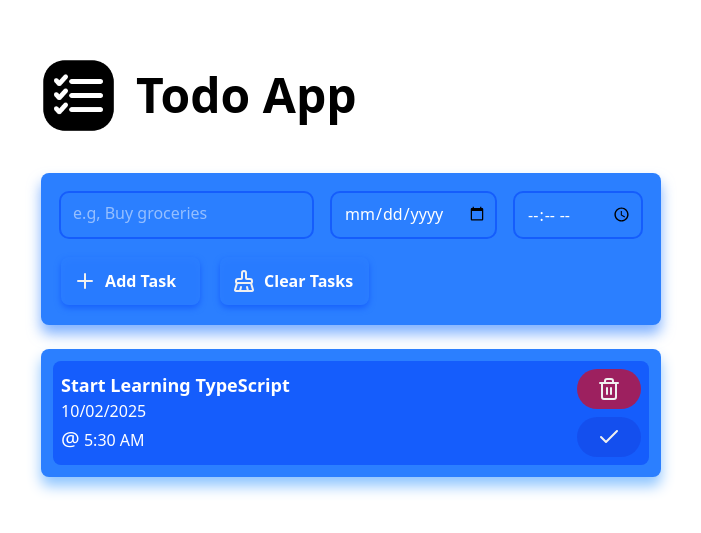
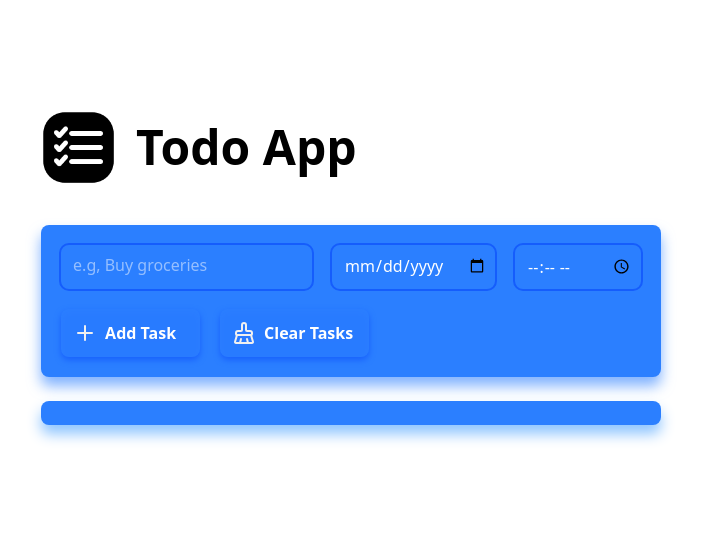
Before and after one commit to mikyasengidasew/Todo-App, a React (Vite) app: page / in a window 1280 px wide. Shown: the part 133-666 px from the top of the page, without its empty margins (289-990 px from the left). Built offline with nearby package versions, Linux system fonts and the light colour scheme.

Commit message:
Implement add todo item functionality

```diff
--- a/src/Todo.jsx
+++ b/src/Todo.jsx
@@ -14,10 +14,22 @@ import checkedIconWhite from "./assets/icons/icon-checked-white.svg";
 
 function Todo() {
   const [formData, setFormData] = useState({
-    "text-input": "",
-    "date-input": "",
-    "time-input": "",
+    text: "",
+    date: "",
+    time: "",
   });
+  const [todos, setTodos] = useState([]);
+
+  const addTodos = () => {
+    const todoItem = {
+      id: crypto.randomUUID(),
+      completed: false,
+      text: formData.text,
+      date: formData.date,
+      time: formData.time,
+    };
+    setTodos((prev) => [...prev, todoItem]);
+  };
 
   const handleChange = (e) => {
     const { name, value } = e.target;
@@ -25,6 +37,11 @@ function Todo() {
       ...prev,
       [name]: value,
     }));
+    console.log(e);
+  };
+
+  const handleSubmit = (e) => {
+    e.preventDefault();
   };
 
   return (
@@ -41,7 +58,7 @@ function Todo() {
         <main className="grid gap-3">
           <form
             className="grid gap-5 justify-items-center bg-blue-500 p-5 rounded-lg drop-shadow-xl drop-shadow-blue-500/60"
-            onSubmit={(e) => e.preventDefault()}
+            onSubmit={handleSubmit}
           >
             <fieldset className="flex gap-5">
               <label
@@ -55,9 +72,9 @@ function Todo() {
                 hover:outline-3 focus:outline-blue-700 focus:outline-3"
                 type="text"
                 id="text-input"
-                name="text-input"
+                name="text"
                 placeholder="e.g, Buy groceries"
-                value={formData["text-input"]}
+                value={formData.text}
                 onChange={handleChange}
               />
               <label
@@ -69,9 +86,9 @@ function Todo() {
               <input
                 className="outline-2 border-0 outline-blue-600 pl-3 pb-0.5 pr-2 rounded-lg cursor-pointer text-white hover:outline-3 focus:outline-blue-700 focus:outline-3"
                 type="date"
-                name="date-input"
                 id="date-input"
-                value={formData["date-input"]}
+                name="date"
+                value={formData.date}
                 onChange={handleChange}
               />
               <label
@@ -84,8 +101,8 @@ function Todo() {
                 className="outline-2 border-0 outline-blue-600 pl-3 pr-2 rounded-lg cursor-pointer text-white hover:outline-3 focus:outline-blue-700 focus:outline-3"
                 type="time"
                 id="time-input"
-                name="time-input"
-                value={formData["time-input"]}
+                name="time"
+                value={formData.time}
                 onChange={handleChange}
               />
             </fieldset>
@@ -95,6 +112,7 @@ function Todo() {
                 type="submit"
                 aria-label="Add Task"
                 title="Add task"
+                onClick={addTodos}
               >
                 <img src={addIconWhite} alt="" />
                 <span>Add Task</span>
@@ -112,15 +130,18 @@ function Todo() {
           </form>
           <div id="error-message"></div>
           <ul className="grid gap-3 bg-blue-500 text-white p-3 rounded-lg drop-shadow-xl drop-shadow-blue-300">
-            <li className="flex justify-between items-center p-2 bg-blue-600 rounded-lg cursor-pointer transition-all ease-in-out duration-100 hover:translate-x-[.5px] hover:translate-y-[-.5px]">
+            {todos.map((todo) => {
+              return (
+                <li
+                  className="flex justify-between items-center p-2 bg-blue-600 rounded-lg cursor-pointer transition-all ease-in-out duration-100 hover:translate-x-[.5px] hover:translate-y-[-.5px]"
+                  key={todo.id}
+                >
                   <div className="grid">
-                <span className="font-semibold text-lg">
-                  Start Learning TypeScript
-                </span>
-                <span className="">10/02/2025</span>
+                    <span className="font-semibold text-lg">{todo.text}</span>
+                    <span className="">{todo.date}</span>
                     <span className="font-medium">
                       {/* Link this at to the time input field */}
-                  <span className="text-[1.3rem]">@</span> 5:30 AM
+                      <span className="text-[1.3rem]">@</span> {todo.time}
                     </span>
                   </div>
                   <div className="grid gap-2">
@@ -142,6 +163,8 @@ function Todo() {
                     </button>
                   </div>
                 </li>
+              );
+            })}
           </ul>
         </main>
       </div>
```
Lines whose indentation alone changed are shown as unchanged.
